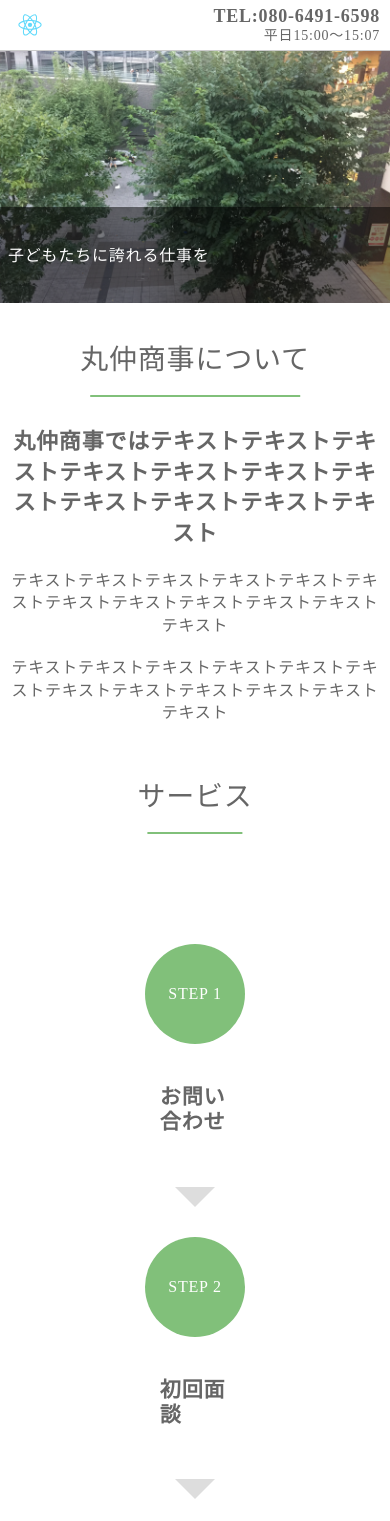
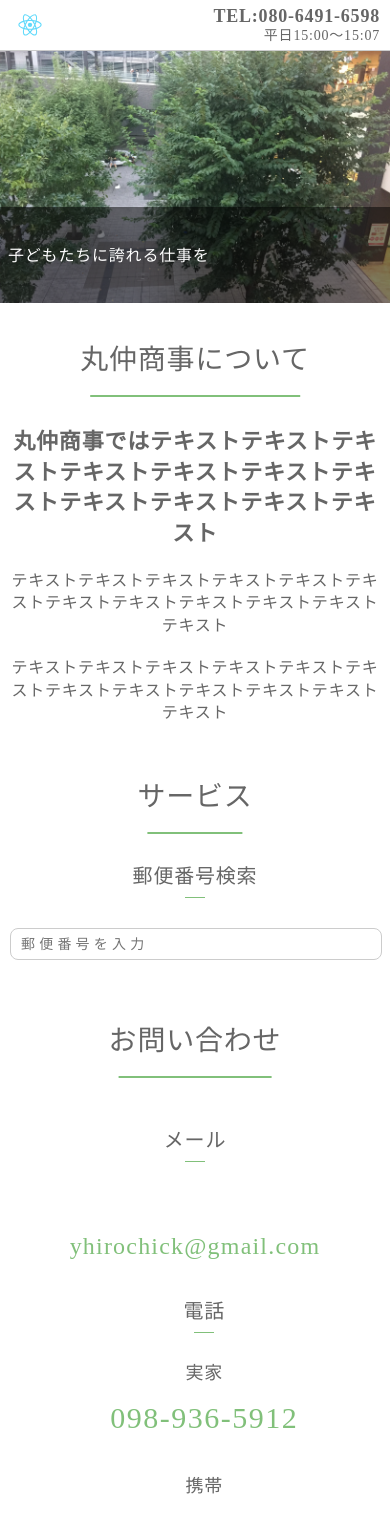
Before and after one commit to yhirochick/react_nakasone, a React (Create React App) app: page / in a window 390 px wide. Shown: the top 1521 px of the page. Built offline with nearby package versions, Linux system fonts and the light colour scheme.

Commit message:
郵便番号検索

```diff
--- a/package.json
+++ b/package.json
@@ -7,6 +7,7 @@
     "@testing-library/react": "^11.1.0",
     "@testing-library/user-event": "^12.1.10",
     "axios": "^0.21.0",
+    "axios-jsonp": "^1.0.4",
     "react": "^17.0.1",
     "react-dom": "^17.0.1",
     "react-scripts": "4.0.0",
--- a/src/App.scss
+++ b/src/App.scss
@@ -124,6 +124,7 @@ a {
   border: 2px solid #fff;
   border-radius: 10px;
   transition: background-color .5s ease;
+  cursor: pointer;
 }
 .btn .main {
   color: #fff;
@@ -724,8 +725,53 @@ section.news .news_content {
 .pc-pt-78 { padding-top: 78px !important; }  .pc-pr-78 { padding-right: 78px !important; }  .pc-pb-78 { padding-bottom: 78px !important; }  .pc-pl-78 { padding-left: 78px !important; }
 .pc-pt-79 { padding-top: 79px !important; }  .pc-pr-79 { padding-right: 79px !important; }  .pc-pb-79 { padding-bottom: 79px !important; }  .pc-pl-79 { padding-left: 79px !important; }
 .pc-pt-80 { padding-top: 80px !important; }  .pc-pr-80 { padding-right: 80px !important; }  .pc-pb-80 { padding-bottom: 80px !important; }  .pc-pl-80 { padding-left: 80px !important; }
+.form_text {
+  height: 50px;
+  width: 500px;
+  border: 1px solid #ccc;
+  border-radius: 8px;
+  margin: 0 auto;
+  input {
+    font-size: 16px;
+    width: 100%; /*flexの中で100%広げる*/
+    height: 100%;
+    padding: 10px;
+    background-color: #fff;
+    border: none; /*枠線非表示*/
+    outline: none; /*フォーカス時の枠線非表示*/
+    box-sizing: border-box; /*横幅の解釈をpadding, borderまでとする*/
+    letter-spacing: 0.3em;
+    border-radius: 16px;
+  }
+}
+.zipcode_message {
+  color: #ff7f50;
+  font-size: 24px;
+}
+.zipcode_result {
+  text-align: center;;
+  font-size: 24px;
+}
 
 @media screen and (max-width: 767px) {
+  .form_text {
+    height: 30px;
+    width: 100%;
+    background-color: #fff;
+    margin: 0 auto;
+    border: 1px solid #ccc;
+    input {
+      font-size: 14px;
+      width: 100%; /*flexの中で100%広げる*/
+      height: 100%;
+      padding: 10px;
+      background-color: #fff;
+      border: none; /*枠線非表示*/
+      outline: none; /*フォーカス時の枠線非表示*/
+      box-sizing: border-box; /*横幅の解釈をpadding, borderまでとする*/
+      letter-spacing: 0.3em;
+    }
+  }
 /* element */
 body {
   position: relative;
@@ -851,6 +897,7 @@ a {
   border: 2px solid #fff;
   border-radius: 10px;
   transition: background-color .5s ease;
+  cursor: pointer;
 }
 .btn .main {
   color: #fff;
--- a/src/MainContents.js
+++ b/src/MainContents.js
@@ -1,3 +1,4 @@
+import Zip from './contents/Zip';
 function MainContents() {
   return (
     <div id="main">
@@ -11,29 +12,11 @@ function MainContents() {
           </div>
         </div>
       </section>
-      <section id="Flow" class="content flow">
+      <section id="ZipCode" class="content flow">
         <h2 class="heading2"><span>サービス</span></h2>
         <div class="content_outer">
-          <div class="flow_content">
-            <div class="flow_list">
-              <div class="flow_item">
-                <div class="flow_no">STEP 1</div>
-                <div class="flow_title"><h3>お問い合わせ</h3></div>
-              </div>
-              <div class="flow_item">
-                <div class="flow_no">STEP 2</div>
-                <div class="flow_title"><h3>初回面談</h3></div>
-              </div>
-              <div class="flow_item">
-                <div class="flow_no">STEP 3</div>
-                <div class="flow_title"><h3>体験</h3></div>
-              </div>
-              <div class="flow_item">
-                <div class="flow_no">STEP 4</div>
-                <div class="flow_title"><h3>本番</h3></div>
-              </div>
-            </div>
-          </div>
+          <h3 class="heading3 pc-mt-40 sp-mt-40"><span>郵便番号検索</span></h3>
+          <Zip />
         </div>
       </section>
       <section id="Contact" class="content contact">
--- /dev/null
+++ b/src/contents/Zip.js
@@ -0,0 +1,71 @@
+import React, { Component } from 'react';
+import axios from 'axios';
+import axiosJsonpAdapter from 'axios-jsonp';
+
+const ZIPCLOUD_ENDPOINT = 'https://zipcloud.ibsnet.co.jp/api/search';
+
+class Zip extends Component {
+  constructor(props) {
+    super(props);
+    this.state = {
+      address1: '',
+      address2: '',
+      address3: '',
+      message: ''
+    };
+  }
+  handleOnChangeZipCode(e) {
+    axios
+    .get(ZIPCLOUD_ENDPOINT, {
+      adapter: axiosJsonpAdapter,
+      params: {
+        zipcode: e.target.value
+      }
+    })
+    .then((results) => {
+      // console.log(results);
+      if(results.data.status !== 200) throw results;
+    // 以下のGoogle API のレスポンスの例を元に欲しいデータを取得
+      console.log(results);
+      const data = results.data;
+      const result = data.results[0];
+      const address1 = result.address1;
+      const address2 = result.address2;
+      const address3 = result.address3;
+      this.setState({
+        address1: address1,
+        address2: address2,
+        address3: address3,
+        message: ''
+      });
+    })
+    .catch((error) => {
+      const message  = JSON.stringify(error, null, 2);
+      this.setState({
+        address1: '',
+        address2: '',
+        address3: '',
+        message: message
+      });
+    });
+  }
+
+  render() {
+    return (
+      <div className="app">
+        <div class="form_text">
+          <input
+            value={this.state.zipcode}
+            onChange={ e => this.handleOnChangeZipCode(e)}
+            type="text"
+            placeholder="郵便番号を入力"
+          />
+        </div>
+        <p class="zipcode_result">{this.state.address1}{this.state.address2}{this.state.address3}</p>
+        <p class="zipcode_message">{this.state.message}</p>
+      </div>
+    );
+  }
+}
+
+export default Zip;
```
Also changed, not shown: 1 other file (tests, documents, lock files or other folders).
